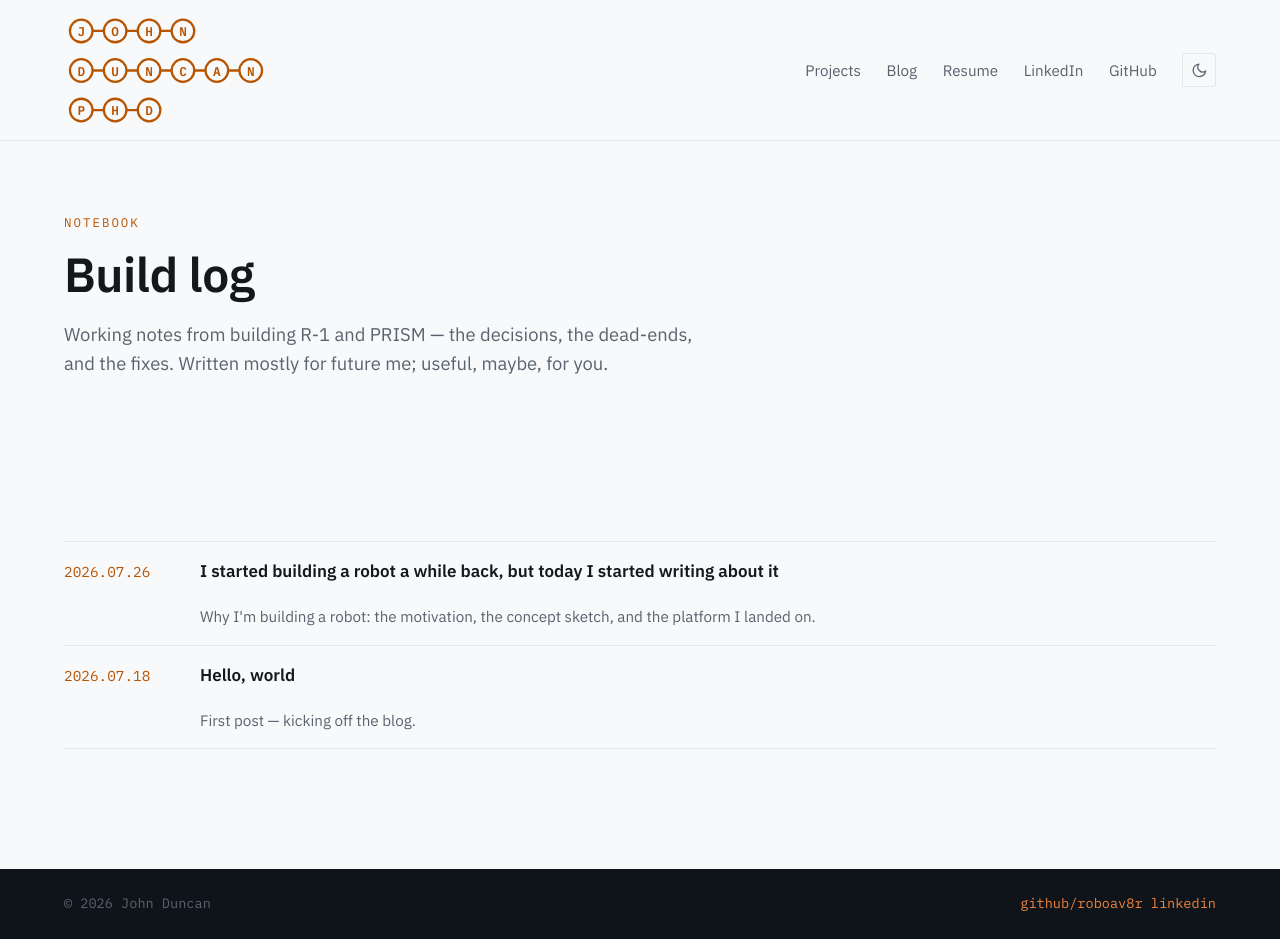
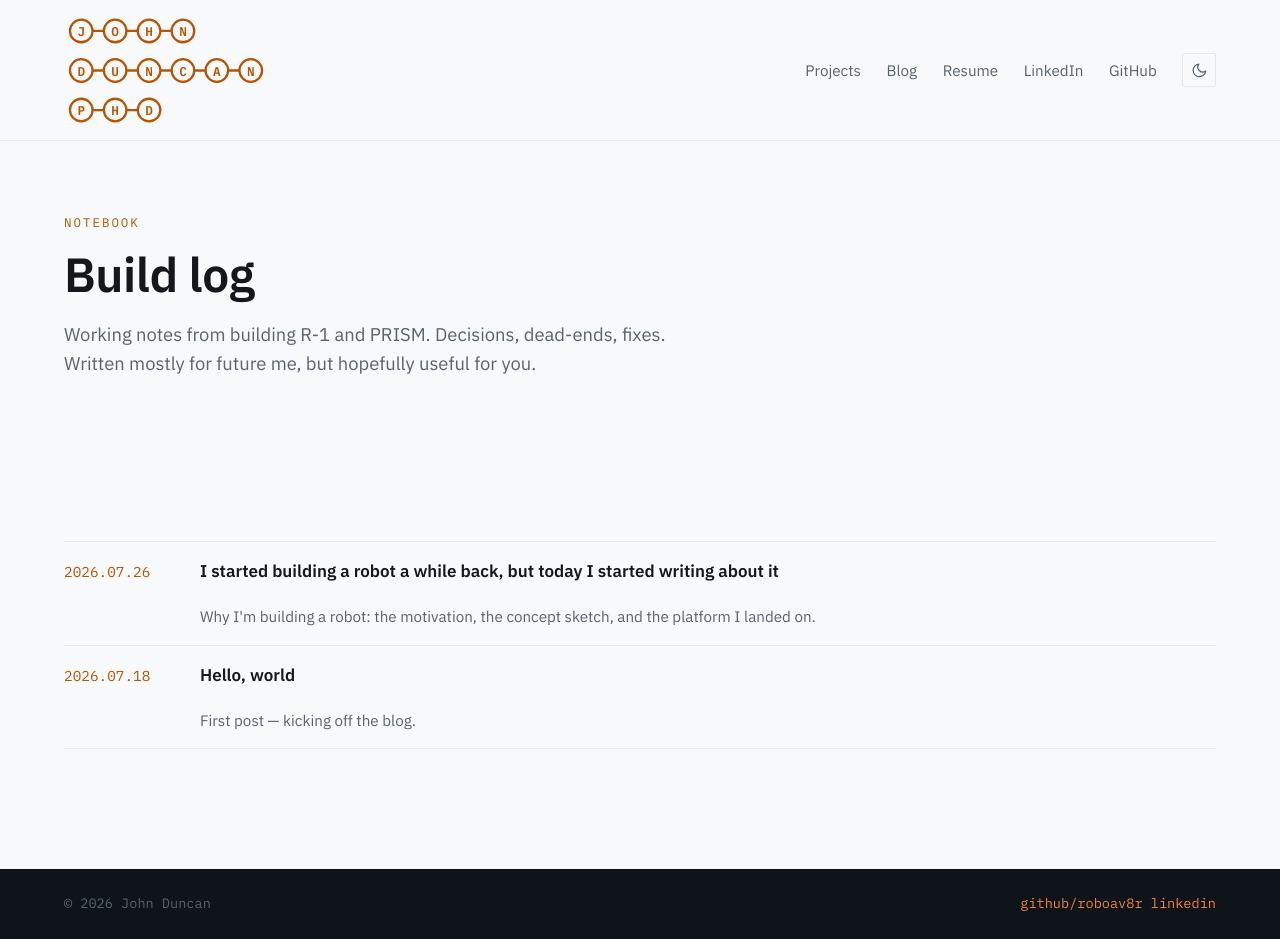
Before and after one commit to roboav8r/roboav8r.github.io, a Jekyll site: the page built from log.html, in a window 1280 px wide and 939 px high. Built offline with Jekyll 4.4.1, drawn with Linux system fonts in a browser that asks for light colours.

Commit message:
Update log.html

```diff
--- a/log.html
+++ b/log.html
@@ -8,8 +8,8 @@ permalink: /log/
 <section class="wrap section page-head">
   <p class="eyebrow mono">Notebook</p>
   <h1>Build log</h1>
-  <p class="lede">Working notes from building R-1 and PRISM — the decisions, the
-     dead-ends, and the fixes. Written mostly for future me; useful, maybe, for you.</p>
+  <p class="lede">Working notes from building R-1 and PRISM. Decisions,
+     dead-ends, fixes. Written mostly for future me, but hopefully useful for you.</p>
 </section>
 
 <section class="wrap section">
```
